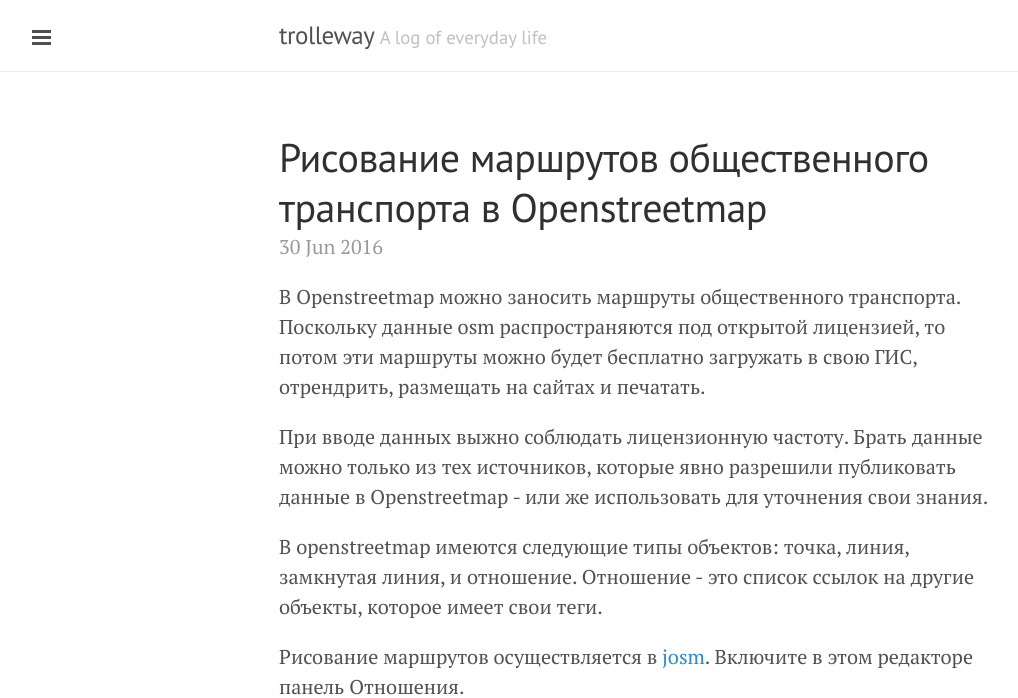
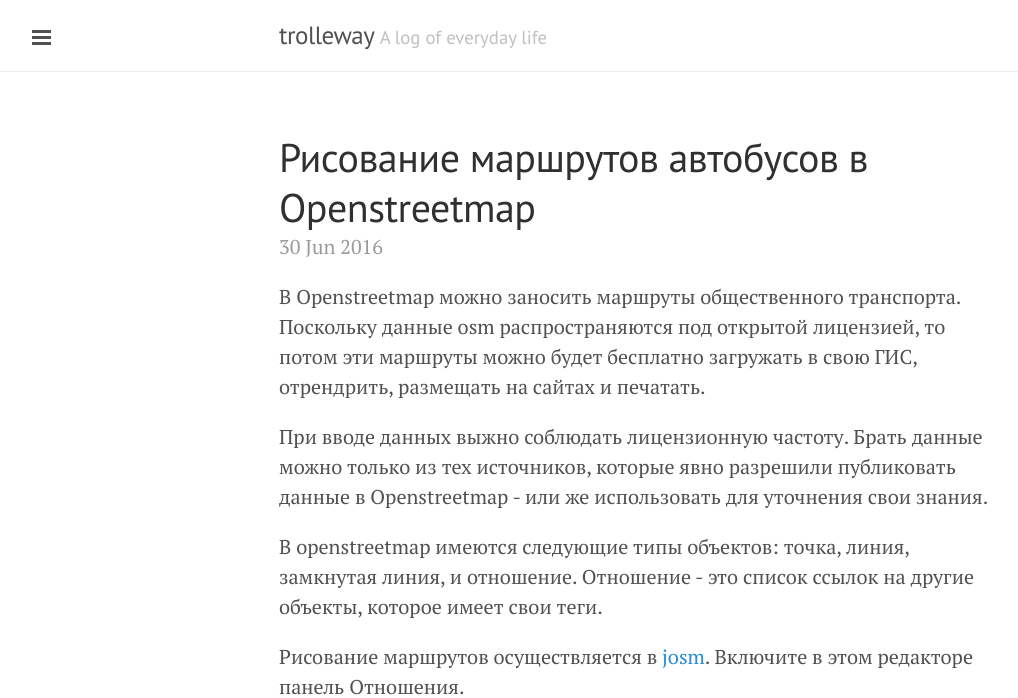
Before and after one commit to geezer-workshop/trolleway.github.io, a Jekyll site: the page built from _posts/2016-06-30-routes-openstreetmap.markdown, in a window 1280 px wide and 900 px high, cut to the strip 0-698 px from the top of the window. Shown: the whole strip, without its empty margins (1-1019 px from the left). Built offline with Jekyll 4.4.1, drawn with Linux system fonts in a browser that asks for light colours.

Commit message:
Post update: Рисование маршрутов общественного транспорта в Openstreetmap

```diff
--- a/_posts/2016-06-30-routes-openstreetmap.markdown
+++ b/_posts/2016-06-30-routes-openstreetmap.markdown
@@ -1,6 +1,6 @@
 ---
 published: true
-title: Рисование маршрутов общественного транспорта в Openstreetmap
+title: Рисование маршрутов автобусов в Openstreetmap
 layout: post
 permalink: vvod_marshutov_OT_openstreetmap
 ---
```
